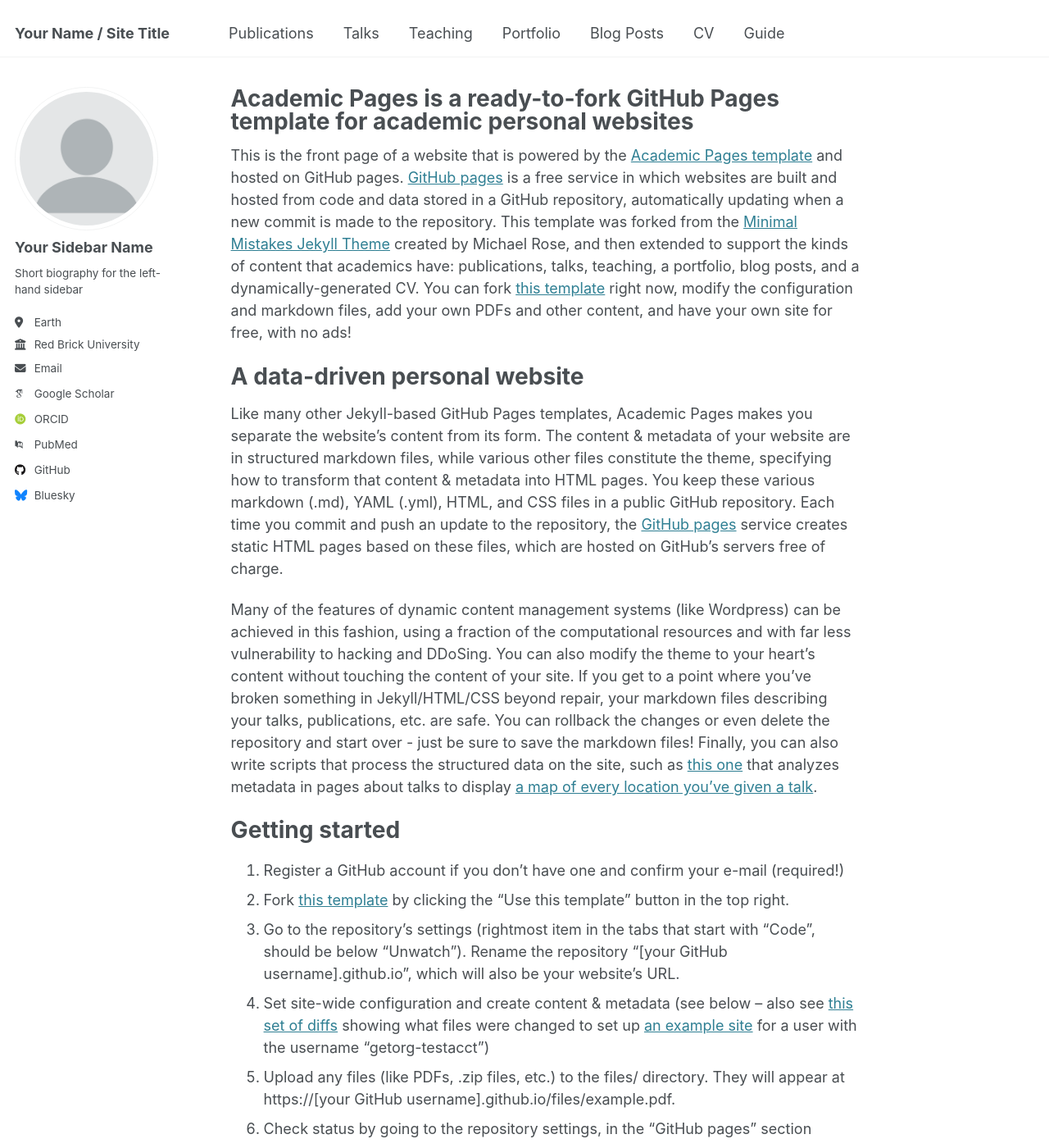
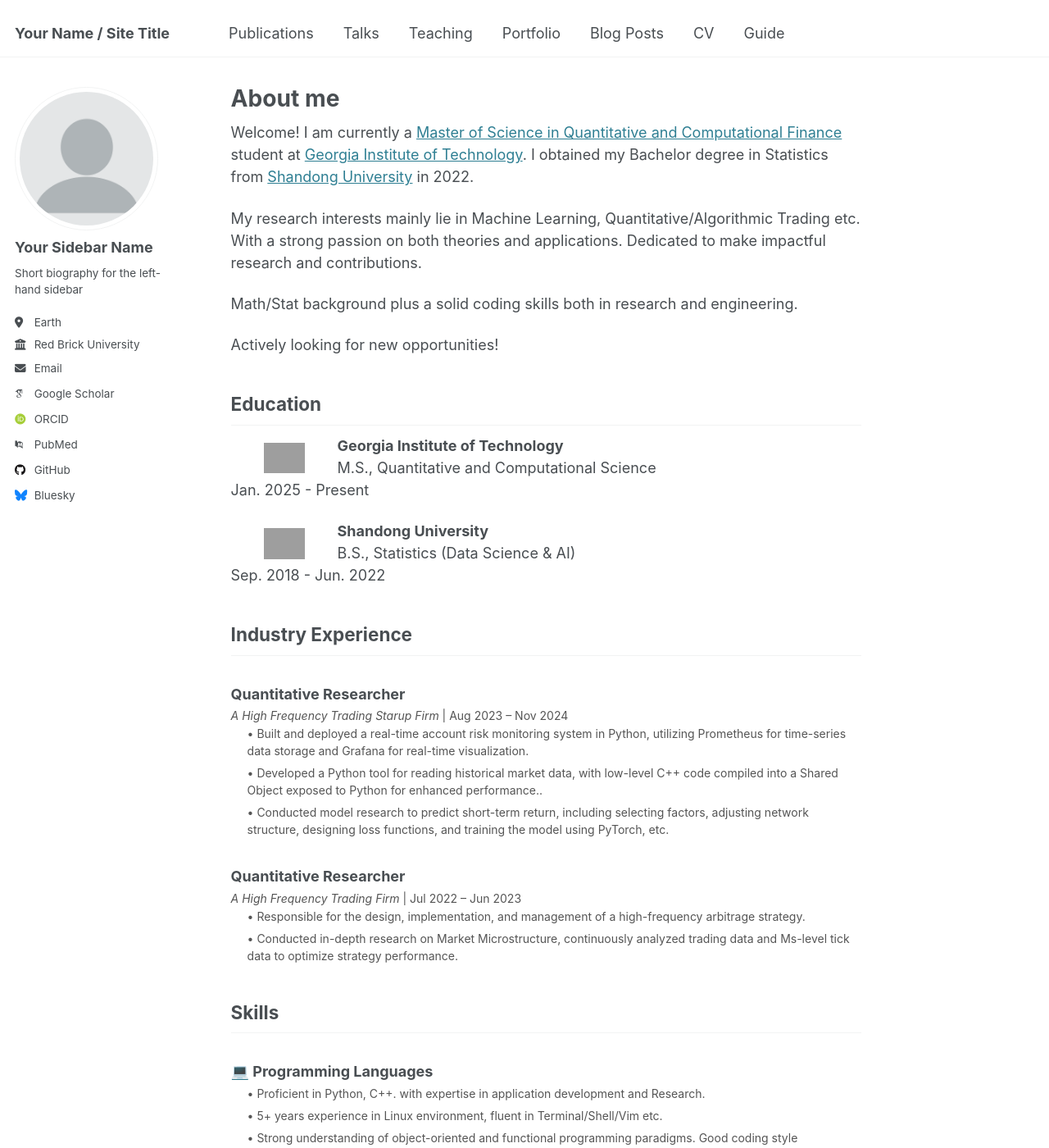
Before and after one commit to CL-ZHAO-git/CL-ZHAO-git.github.io, a Jekyll site: the page built from _pages/about.md, in a window 1280 px wide and 1400 px high. Shown: the whole window at 82% size. Built offline with Jekyll 4.4.1, drawn with Linux system fonts in a browser that asks for light colours; some web fonts are replaced; some of the changed text lies outside the part shown; grey boxes are pictures that could not be loaded.

Commit message:
edit welcome page

```diff
--- a/_pages/about.md
+++ b/_pages/about.md
@@ -1,49 +1,136 @@
 ---
 permalink: /
-title: "Academic Pages is a ready-to-fork GitHub Pages template for academic personal websites"
+title: "About me"
+excerpt: "About me"
 author_profile: true
 redirect_from:
   - /about/
   - /about.html
 ---
 
-This is the front page of a website that is powered by the [Academic Pages template](https://github.com/academicpages/academicpages.github.io) and hosted on GitHub pages. [GitHub pages](https://pages.github.com) is a free service in which websites are built and hosted from code and data stored in a GitHub repository, automatically updating when a new commit is made to the repository. This template was forked from the [Minimal Mistakes Jekyll Theme](https://mmistakes.github.io/minimal-mistakes/) created by Michael Rose, and then extended to support the kinds of content that academics have: publications, talks, teaching, a portfolio, blog posts, and a dynamically-generated CV. You can fork [this template](https://github.com/academicpages/academicpages.github.io) right now, modify the configuration and markdown files, add your own PDFs and other content, and have your own site for free, with no ads!
+Welcome! I am currently a [Master of Science in Quantitative and Computational Finance](https://qcf.gatech.edu) student at [Georgia Institute of Technology](https://www.gatech.edu). I obtained my Bachelor degree in Statistics from [Shandong University](https://en.sdu.edu.cn/) in 2022.
 
-A data-driven personal website
-======
-Like many other Jekyll-based GitHub Pages templates, Academic Pages makes you separate the website's content from its form. The content & metadata of your website are in structured markdown files, while various other files constitute the theme, specifying how to transform that content & metadata into HTML pages. You keep these various markdown (.md), YAML (.yml), HTML, and CSS files in a public GitHub repository. Each time you commit and push an update to the repository, the [GitHub pages](https://pages.github.com/) service creates static HTML pages based on these files, which are hosted on GitHub's servers free of charge.
+My research interests mainly lie in Machine Learning, Quantitative/Algorithmic Trading etc. With a strong passion on both theories and applications. Dedicated to make impactful research and contributions.
 
-Many of the features of dynamic content management systems (like Wordpress) can be achieved in this fashion, using a fraction of the computational resources and with far less vulnerability to hacking and DDoSing. You can also modify the theme to your heart's content without touching the content of your site. If you get to a point where you've broken something in Jekyll/HTML/CSS beyond repair, your markdown files describing your talks, publications, etc. are safe. You can rollback the changes or even delete the repository and start over - just be sure to save the markdown files! Finally, you can also write scripts that process the structured data on the site, such as [this one](https://github.com/academicpages/academicpages.github.io/blob/master/talkmap.ipynb) that analyzes metadata in pages about talks to display [a map of every location you've given a talk](https://academicpages.github.io/talkmap.html).
+Math/Stat background plus a solid coding skills both in research and engineering.
 
-Getting started
-======
-1. Register a GitHub account if you don't have one and confirm your e-mail (required!)
-1. Fork [this template](https://github.com/academicpages/academicpages.github.io) by clicking the "Use this template" button in the top right.
-1. Go to the repository's settings (rightmost item in the tabs that start with "Code", should be below "Unwatch"). Rename the repository "[your GitHub username].github.io", which will also be your website's URL.
-1. Set site-wide configuration and create content & metadata (see below -- also see [this set of diffs](http://archive.is/3TPas) showing what files were changed to set up [an example site](https://getorg-testacct.github.io) for a user with the username "getorg-testacct")
-1. Upload any files (like PDFs, .zip files, etc.) to the files/ directory. They will appear at https://[your GitHub username].github.io/files/example.pdf.
-1. Check status by going to the repository settings, in the "GitHub pages" section
+Actively looking for new opportunities!
+## Education
 
-Site-wide configuration
-------
-The main configuration file for the site is in the base directory in [_config.yml](https://github.com/academicpages/academicpages.github.io/blob/master/_config.yml), which defines the content in the sidebars and other site-wide features. You will need to replace the default variables with ones about yourself and your site's github repository. The configuration file for the top menu is in [_data/navigation.yml](https://github.com/academicpages/academicpages.github.io/blob/master/_data/navigation.yml). For example, if you don't have a portfolio or blog posts, you can remove those items from that navigation.yml file to remove them from the header.
+<div>
+  <img src="/images/gt_logo.png" style="float:left;margin-top:10px;" width="50" alt="markdown" hspace="40px">
+  <p>
+    <b>Georgia Institute of Technology</b><br/>
+    M.S., Quantitative and Computational Science<br/>
+    Jan. 2025 - Present<br/>
+  </p>
+</div>
 
-Create content & metadata
-------
-For site content, there is one markdown file for each type of content, which are stored in directories like _publications, _talks, _posts, _teaching, or _pages. For example, each talk is a markdown file in the [_talks directory](https://github.com/academicpages/academicpages.github.io/tree/master/_talks). At the top of each markdown file is structured data in YAML about the talk, which the theme will parse to do lots of cool stuff. The same structured data about a talk is used to generate the list of talks on the [Talks page](https://academicpages.github.io/talks), each [individual page](https://academicpages.github.io/talks/2012-03-01-talk-1) for specific talks, the talks section for the [CV page](https://academicpages.github.io/cv), and the [map of places you've given a talk](https://academicpages.github.io/talkmap.html) (if you run this [python file](https://github.com/academicpages/academicpages.github.io/blob/master/talkmap.py) or [Jupyter notebook](https://github.com/academicpages/academicpages.github.io/blob/master/talkmap.ipynb), which creates the HTML for the map based on the contents of the _talks directory).
+<div>
+  <img src="/images/logo3.png" style="float:left;margin-top:10px;" width="50" alt="markdown" hspace="40px">
+  <p>
+    <b>Shandong University</b><br/>
+    B.S., Statistics (Data Science & AI)<br/>
+    Sep. 2018 - Jun. 2022<br/>
+  </p>
+</div>
 
-**Markdown generator**
+## Industry Experience
+<div style="margin-bottom: 15px;">
+  <h3 style="margin-bottom: 5px;">
+    <b>Quantitative Researcher</b>
+  </h3>
+  <p style="font-size: 14px; color: #555; margin-bottom: 1px;">
+    <i>A High Frequency Trading Starup Firm</i> | Aug 2023 – Nov 2024<br/>
+  </p>
+  <ul style="list-style-type: none; padding-left: 20px; font-size: 14px; color: #555; margin-top: 0;">
+    <li style="margin-bottom: 6px;">• Built and deployed a real-time account risk monitoring system in Python, utilizing Prometheus for time-series data storage and Grafana for real-time visualization.</li>
+    <li style="margin-bottom: 6px;">• Developed a Python tool for reading historical market data, with low-level C++ code compiled into a Shared Object exposed to Python for enhanced performance..</li>
+    <li style="margin-bottom: 6px;">• Conducted model research to predict short-term return, including selecting factors, adjusting network structure, designing loss functions, and training the model using PyTorch, etc.</li>
+  </ul>
+</div>
 
-The repository includes [a set of Jupyter notebooks](https://github.com/academicpages/academicpages.github.io/tree/master/markdown_generator
-) that converts a CSV containing structured data about talks or presentations into individual markdown files that will be properly formatted for the Academic Pages template. The sample CSVs in that directory are the ones I used to create my own personal website at stuartgeiger.com. My usual workflow is that I keep a spreadsheet of my publications and talks, then run the code in these notebooks to generate the markdown files, then commit and push them to the GitHub repository.
 
-How to edit your site's GitHub repository
-------
-Many people use a git client to create files on their local computer and then push them to GitHub's servers. If you are not familiar with git, you can directly edit these configuration and markdown files directly in the github.com interface. Navigate to a file (like [this one](https://github.com/academicpages/academicpages.github.io/blob/master/_talks/2012-03-01-talk-1.md) and click the pencil icon in the top right of the content preview (to the right of the "Raw | Blame | History" buttons). You can delete a file by clicking the trashcan icon to the right of the pencil icon. You can also create new files or upload files by navigating to a directory and clicking the "Create new file" or "Upload files" buttons.
+<div style="margin-bottom: 15px;">
+  <h3 style="margin-bottom: 5px;">
+    <b>Quantitative Researcher</b>
+  </h3>
+  <p style="font-size: 14px; color: #555; margin-bottom: 1px;">
+    <i>A High Frequency Trading Firm</i> | Jul 2022 – Jun 2023<br/>
+  </p>
+  <ul style="list-style-type: none; padding-left: 20px; font-size: 14px; color: #555; margin-top: 0;">
+    <li style="margin-bottom: 6px;"> • Responsible for the design, implementation, and management of a high-frequency arbitrage strategy.</li>
+    <li style="margin-bottom: 6px;">• Conducted in-depth research on Market Microstructure, continuously analyzed trading data and Ms-level tick data to optimize strategy performance.</li>
+  </ul>
+</div>
+<!--
+<div style="display:flex;justify-content:flex-start;">
+  <img src="/images/logo1.jpg" style="float:left;object-fit:contain;" width="70" alt="markdown" hspace="30px">
+  <p style="float:left;margin-top:10px;">
+    <b>Shanghai AI Laboratory</b>, Software Engineer Intern<br/>
+    Worked on <a href="https://opendatalab.com/home">OpenDataLab</a> platform<br/>
+    Mar. 2022 - Aug. 2022<br/>
+  </p>
+</div> -->
 
-Example: editing a markdown file for a talk
-![Editing a markdown file for a talk](/images/editing-talk.png)
+<div style="margin-bottom: 30px;">
+  <h2 style="margin-bottom: 15px;">Skills</h2>
 
-For more info
-------
-More info about configuring Academic Pages can be found in [the guide](https://academicpages.github.io/markdown/), the [growing wiki](https://github.com/academicpages/academicpages.github.io/wiki), and you can always [ask a question on GitHub](https://github.com/academicpages/academicpages.github.io/discussions). The [guides for the Minimal Mistakes theme](https://mmistakes.github.io/minimal-mistakes/docs/configuration/) (which this theme was forked from) might also be helpful.
+  <!-- Skill 1 -->
+  <div style="margin-bottom: 15px;">
+    <h3 style="margin-bottom: 5px;">💻 Programming Languages</h3>
+    <ul style="list-style-type: none; padding-left: 20px; font-size: 14px; color: #555; margin-top: 0;">
+      <li style="margin-bottom: 6px;">• Proficient in Python, C++. with expertise in application development and Research.</li>
+      <li style="margin-bottom: 6px;">• 5+ years experience in Linux environment, fluent in Terminal/Shell/Vim etc.</li>
+      <li style="margin-bottom: 6px;">• Strong understanding of object-oriented and functional programming paradigms. Good coding style</li>
+      <!-- <li style="margin-bottom: 6px;">• Basic knowledge of low-level computer architecture</li> -->
+    </ul>
+  </div>
+
+  <!-- Skill 2 -->
+
+  <!-- Skill 3 -->
+  <div style="margin-bottom: 15px;">
+    <h3 style="margin-bottom: 5px;">📚 Machine Learning & Data Science</h3>
+    <ul style="list-style-type: none; padding-left: 20px; font-size: 14px; color: #555; margin-top: 0;">
+      <li style="margin-bottom: 6px;">• Applying machine/deep learning techniques for prediction and modeling.</li>
+      <li style="margin-bottom: 6px;">• Proficient in frameworks like PyTorch and Keras for deep learning tasks.</li>
+      <li style="margin-bottom: 6px;">• 5+ years experiece in Pandas, Numpy, Matplotlib etc.</li>
+      <li style="margin-bottom: 6px;">• Skilled in handling large datasets and time-series data processing.</li>
+    </ul>
+  </div>
+
+  <!-- Skill 4 -->
+  <div style="margin-bottom: 15px;">
+    <h3 style="margin-bottom: 5px;">🛠️ Tools & Technologies</h3>
+    <ul style="list-style-type: none; padding-left: 20px; font-size: 14px; color: #555; margin-top: 0;">
+      <li style="margin-bottom: 6px;">• Proficient in Latex, including Doc formating and Math environment</li>
+      <li style="margin-bottom: 6px;">• 5+ years experiecne in using Cloud Server(AWS, Alibaba Cloud) </li>
+      <li style="margin-bottom: 6px;">• Knowledge of Git, pipelines, and agile development methodologies.</li>
+    </ul>
+  </div>
+
+<div style="margin-bottom: 15px;">
+    <h3 style="margin-bottom: 5px;">📊 Domain Knowledge</h3>
+    <ul style="list-style-type: none; padding-left: 20px; font-size: 14px; color: #555; margin-top: 0;">
+      <li style="margin-bottom: 6px;">• BlockChain, CryptoCurrency and DeFi</li>
+      <li style="margin-bottom: 6px;">• AI, VC and Starups</li>
+      <li style="margin-bottom: 6px;">• Other Tech related news.</li>
+    </ul>
+  </div>
+</div>
+<!--
+### Python
+  - Data Science
+  - Data
+
+<!-- ### C++
+
+### Linux
+
+### Latex
+
+### Math/Stat
+
+
+### -->
```
